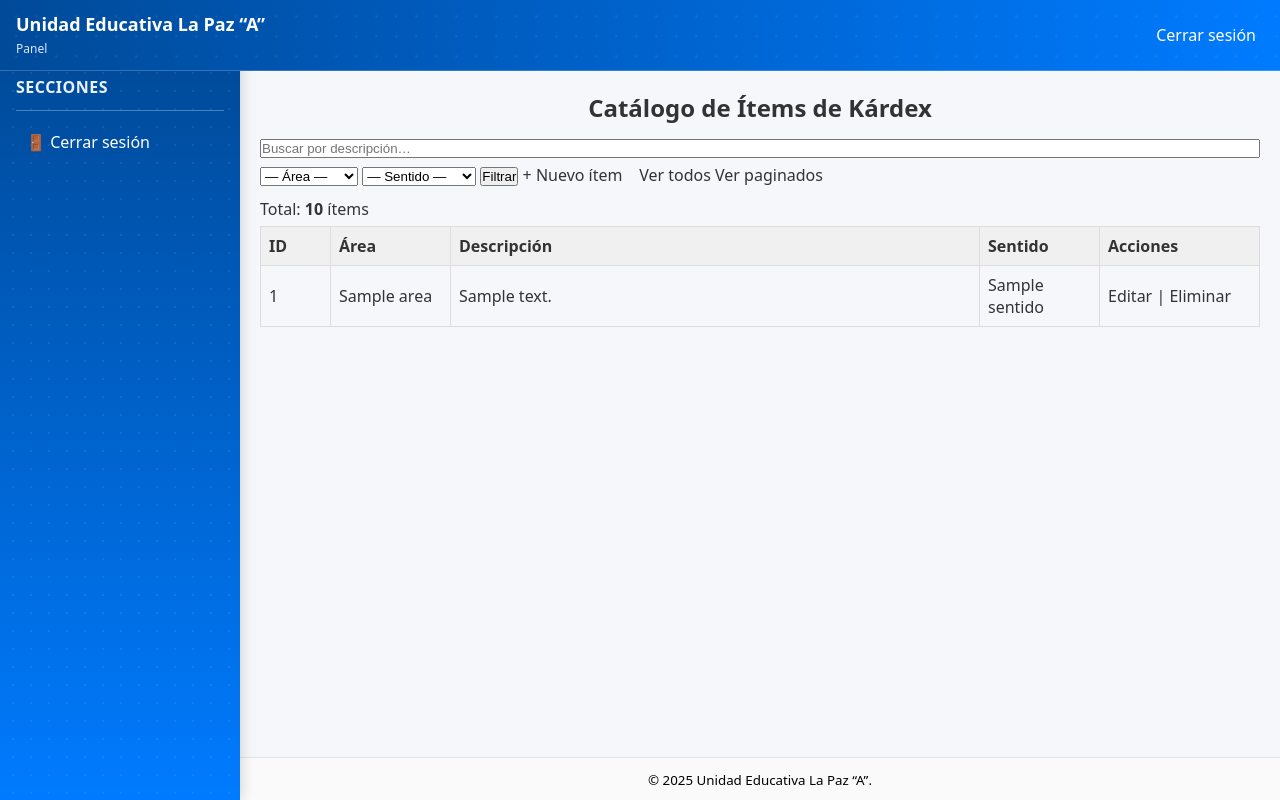
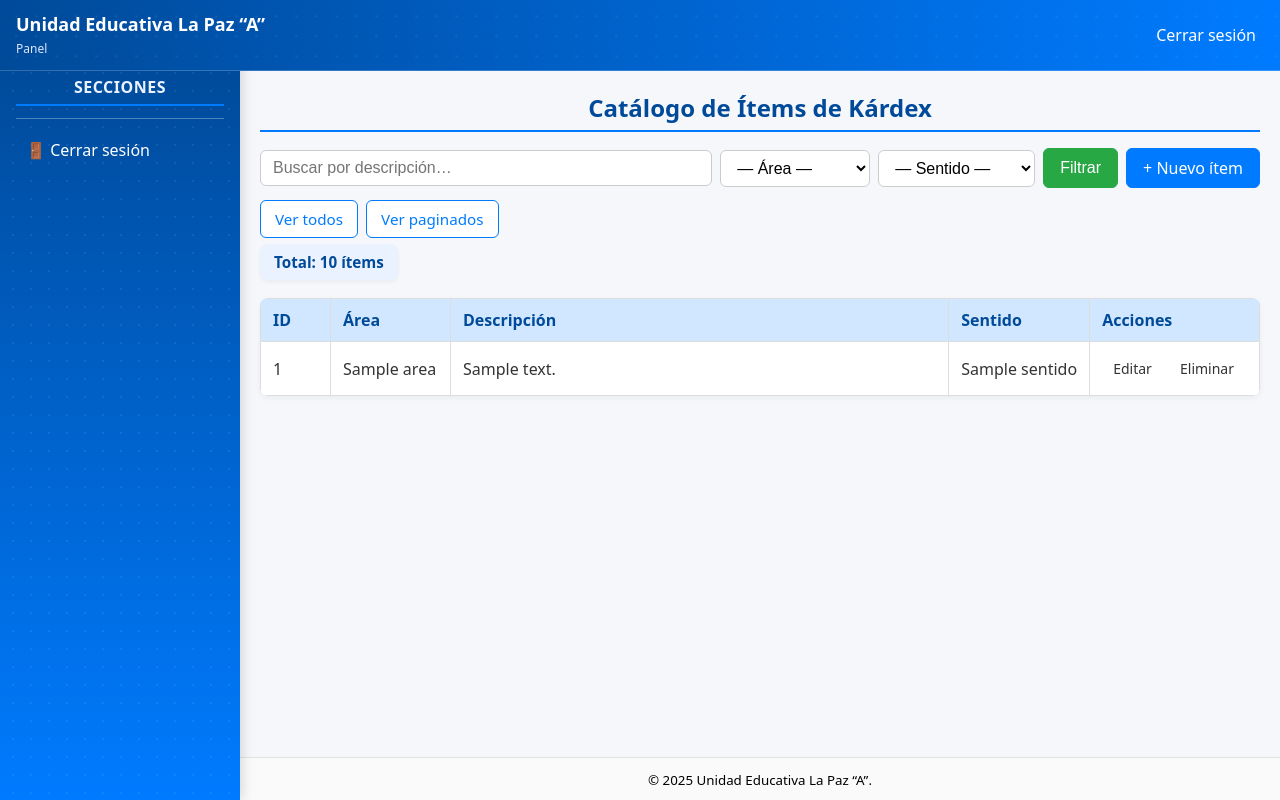
Before and after one commit to denilsaa/UNIDAD-EDUCATIVA-LA-PAZ-A-, a Django app: template apps/estudiantes/templates/kardex/items_lista.html in a window 1280 px wide. Run offline with Django 3.2, Linux system fonts and the light colour scheme; the template is opened without the code that fills it: most values are stand-ins (such as "Sample title", 1, 10 or a date in 2020).

Commit message:
Dashboard del Director, Seccion de Catalogo Kardex - Diseño basico de interfaz

```diff
--- /dev/null
+++ b/apps/estudiantes/static/estudiantes/css/items_lista.css
@@ -0,0 +1,319 @@
+/* ================== FORMULARIO DE FILTRO ================== */
+.form-filtros {
+  display: flex;
+  flex-direction: column;
+  gap: 12px;
+  margin: 12px 0;
+  max-width: 1000px;
+  width: 100%;
+  margin-left: auto;
+  margin-right: auto;
+}
+
+/* Contenedor principal: input + selects + botones */
+.filtros-principal {
+  display: flex;
+  flex-wrap: wrap;
+  gap: 8px;
+  align-items: center;
+}
+
+/* Input de búsqueda */
+.filtros-principal input[type="text"] {
+  flex: 1 1 250px; /* se expande según el espacio disponible */
+  padding: 8px 12px;
+  border-radius: 6px;
+  border: 1px solid #ccc;
+  font-size: 1rem;
+  min-width: 150px;
+  box-sizing: border-box;
+}
+
+/* Selects */
+.filtros-principal select {
+  flex: 0 0 150px;
+  padding: 8px 12px;
+  border-radius: 6px;
+  border: 1px solid #ccc;
+  font-size: 1rem;
+  box-sizing: border-box;
+  background-color: #fff;
+}
+
+/* Botones uniformes */
+.filtros-principal button,
+.filtros-principal .btn-nuevo {
+  display: inline-flex;
+  justify-content: center;
+  align-items: center;
+  padding: 8px 16px;
+  font-size: 1rem;
+  border-radius: 6px;
+  border: 1px solid transparent;
+  cursor: pointer;
+  text-align: center;
+  box-sizing: border-box;
+  height: 40px; /* misma altura para todos */
+  transition: all 0.2s ease;
+  flex: 0 0 auto;
+}
+
+/* Botón Filtrar */
+.filtros-principal button {
+  background-color: #28a745;
+  color: #fff;
+  border-color: #28a745;
+}
+
+.filtros-principal button:hover {
+  background-color: #19692c;
+  border-color: #19692c;
+  transform: translateY(-1px);
+}
+
+/* Botón Nuevo ítem */
+.filtros-principal .btn-nuevo {
+  background-color: #007bff;
+  color: #fff;
+  border-color: #007bff;
+  text-decoration: none;
+}
+
+.filtros-principal .btn-nuevo:hover {
+  background-color: #004a99;
+  border-color: #004a99;
+  transform: translateY(-1px);
+}
+
+/* Links adicionales */
+.filtros-links {
+  display: flex;
+  gap: 8px;
+  flex-wrap: wrap;
+  margin-top: 6px;
+}
+
+.filtros-links a {
+  display: inline-flex;
+  justify-content: center;
+  align-items: center;
+  padding: 6px 14px;
+  font-size: 0.95rem;
+  font-weight: 500;
+  border-radius: 6px;
+  border: 1px solid #007bff;
+  background-color: #fff;
+  color: #007bff;
+  text-decoration: none;
+  transition: all 0.2s ease;
+  height: 38px; /* altura uniforme */
+}
+
+.filtros-links a:hover {
+  background-color: #007bff;
+  color: #fff;
+  transform: translateY(-1px);
+}
+
+/* ================== RESPONSIVE ================== */
+@media (max-width: 1000px) {
+  .filtros-principal {
+    flex-direction: column;
+    gap: 6px;
+  }
+
+  .filtros-principal input[type="text"],
+  .filtros-principal select,
+  .filtros-principal button,
+  .filtros-principal .btn-nuevo {
+    width: 100%;
+    flex: 1 1 auto;
+  }
+
+  .filtros-links {
+    flex-direction: column;
+  }
+}
+
+/* ================== TITULO CENTRAL ================== */
+h2 {
+  color: #004a99;
+  text-align: center;
+  margin-bottom: 16px;
+  border-bottom: 2px solid #007bff;
+  padding-bottom: 6px;
+}
+
+/* ================== TABLA ================== */
+table {
+  width: 100%;
+  border-collapse: collapse;
+  margin-top: 12px;
+  background-color: #fff;
+  box-shadow: 0 2px 6px rgba(0,0,0,0.05);
+  border-radius: 8px;
+  overflow: hidden;
+}
+
+th, td {
+  padding: 10px 12px;
+  border: 1px solid #ddd;
+  text-align: left;
+  vertical-align: middle;
+  white-space: nowrap;
+}
+
+thead th {
+  background-color: #d0e7ff;
+  color: #004a99;
+  font-weight: 600;
+}
+
+tbody tr:nth-child(even) {
+  background: #f6f9ff;
+}
+
+tbody tr:hover {
+  background: #dbe7ff;
+}
+
+/* ================== LINKS / BOTONES DENTRO DE TABLA ================== */
+table a {
+  display: inline-block;
+  padding: 4px 10px;
+  margin: 2px 2px 2px 0;
+  border-radius: 6px;
+  font-size: 0.875rem;
+  font-weight: 500;
+  text-align: center;
+  transition: all 0.2s ease;
+  border: 1px solid transparent;
+  text-decoration: none;
+}
+
+/* Editar */
+table a[href*="editar"] {
+  background-color: #17a2b8;
+  color: #fff;
+  border-color: #17a2b8;
+}
+
+table a[href*="editar"]:hover {
+  background-color: #0d6771;
+  border-color: #0d6771;
+  transform: translateY(-1px);
+}
+
+/* Eliminar */
+table a[href*="eliminar"] {
+  background-color: #dc3545;
+  color: #fff;
+  border-color: #dc3545;
+}
+
+table a[href*="eliminar"]:hover {
+  background-color: #a71d2a;
+  border-color: #a71d2a;
+  transform: translateY(-1px);
+}
+
+/* ================== PAGINACIÓN ================== */
+.paginacion {
+  display: flex;
+  justify-content: center;
+  align-items: center;
+  gap: 12px;
+  font-size: 0.9rem;
+  margin-top: 12px;
+}
+
+.paginacion a {
+  padding: 6px 10px;
+  border-radius: 6px;
+  text-decoration: none;
+  background-color: #007bff;
+  color: #fff;
+  border: 1px solid #007bff;
+  transition: all 0.2s ease;
+}
+
+.paginacion a:hover {
+  background-color: #004a99;
+  border-color: #004a99;
+  transform: translateY(-1px);
+}
+
+.paginacion span {
+  font-weight: 500;
+  color: #333;
+}
+
+/* ================== RESPONSIVE ================== */
+@media (max-width: 900px) {
+  form {
+    flex-direction: column;
+  }
+
+  table, th, td {
+    padding: 8px 10px;
+  }
+
+  form input[type="text"], form select {
+    width: 100%;
+  }
+}
+/* ================== BOTONES UNIFORMES ================== */
+.filtros-principal button,
+.filtros-principal .btn-nuevo {
+  display: inline-flex;          /* Igual comportamiento de layout */
+  justify-content: center;       /* Centrar texto */
+  align-items: center;
+  padding: 8px 16px;             /* Igual padding */
+  font-size: 1rem;               /* Igual fuente */
+  border-radius: 6px;
+  border: 1px solid transparent;
+  cursor: pointer;
+  text-align: center;
+  box-sizing: border-box;        /* Incluye padding en ancho total */
+  height: 40px;                  /* Forzar misma altura */
+  transition: all 0.2s ease;
+}
+
+/* Botón Filtrar */
+.filtros-principal button {
+  background-color: #28a745;
+  color: #fff;
+  border-color: #28a745;
+}
+
+.filtros-principal button:hover {
+  background-color: #19692c;
+  border-color: #19692c;
+  transform: translateY(-1px);
+}
+
+/* Botón Nuevo ítem */
+.filtros-principal .btn-nuevo {
+  background-color: #007bff;
+  color: #fff;
+  border-color: #007bff;
+  text-decoration: none;
+}
+
+.filtros-principal .btn-nuevo:hover {
+  background-color: #004a99;
+  border-color: #004a99;
+  transform: translateY(-1px);
+}
+
+.total-items {
+  display: inline-block;
+  padding: 8px 14px;
+  margin: 6px 0;
+  background-color: #eaf1ff; /* azul muy suave */
+  color: #004a99; /* azul más oscuro para el texto */
+  font-weight: 600;
+  border-radius: 8px;
+  box-shadow: 0 2px 4px rgba(0,0,0,0.05);
+  font-size: 0.95rem;
+}
--- a/apps/estudiantes/templates/kardex/items_lista.html
+++ b/apps/estudiantes/templates/kardex/items_lista.html
@@ -1,13 +1,19 @@
 {% extends "layout/base_dashboard.html" %}
+{% load static %}
+
 {% block title %}Catálogo de Ítems de Kárdex{% endblock %}
+
+{% block extra_css %}
+<link rel="stylesheet" href="{% static 'estudiantes/css/items_lista.css' %}">
+{% endblock %}
 
 {% block content %}
 <h2 style="text-align:center">Catálogo de Ítems de Kárdex</h2>
 
-<form method="get" style="margin:12px 0;">
-  <input type="text" name="q" value="{{ q }}" placeholder="Buscar por descripción…" style="width:100%;max-width:1000px">
+<form method="get" class="form-filtros">
+  <div class="filtros-principal">
+    <input type="text" name="q" value="{{ q }}" placeholder="Buscar por descripción…">
 
-  <div style="margin:6px 0;">
     <select name="area">
       <option value="">— Área —</option>
       {% for v,label in areas %}
@@ -23,16 +29,14 @@
     </select>
 
     <button type="submit">Filtrar</button>
-    <a href="{% url 'estudiantes:kardex_items_nuevo' %}" class="btn">+ Nuevo ítem</a>
-    &nbsp;&nbsp;
-    <!-- Ver todos (sin paginación) conserva filtros actuales -->
-    <a href="?q={{ q }}&area={{ area_sel }}&sentido={{ sentido_sel }}&all=1">Ver todos</a>
-    <!-- Ver paginados (elimina el flag 'all') conserva filtros -->
-    <a href="?q={{ q }}&area={{ area_sel }}&sentido={{ sentido_sel }}">Ver paginados</a>
+    <a href="{% url 'estudiantes:kardex_items_nuevo' %}" class="btn-nuevo">+ Nuevo ítem</a>
   </div>
 </form>
-
-<p style="margin:6px 0;">Total: <b>{{ total }}</b> ítems</p>
+<div class="filtros-links">
+  <a href="?q={{ q }}&area={{ area_sel }}&sentido={{ sentido_sel }}&all=1">Ver todos</a>
+  <a href="?q={{ q }}&area={{ area_sel }}&sentido={{ sentido_sel }}">Ver paginados</a>
+</div>
+<p class="total-items">Total: <b>{{ total }}</b> ítems</p>
 
 <table>
   <thead>
@@ -52,7 +56,7 @@
       <td>{{ it.descripcion }}</td>
       <td>{{ it.sentido }}</td>
       <td>
-        <a href="{% url 'estudiantes:kardex_items_editar' it.id %}">Editar</a> |
+        <a href="{% url 'estudiantes:kardex_items_editar' it.id %}">Editar</a>
         <a href="{% url 'estudiantes:kardex_items_eliminar' it.id %}">Eliminar</a>
       </td>
     </tr>
```
